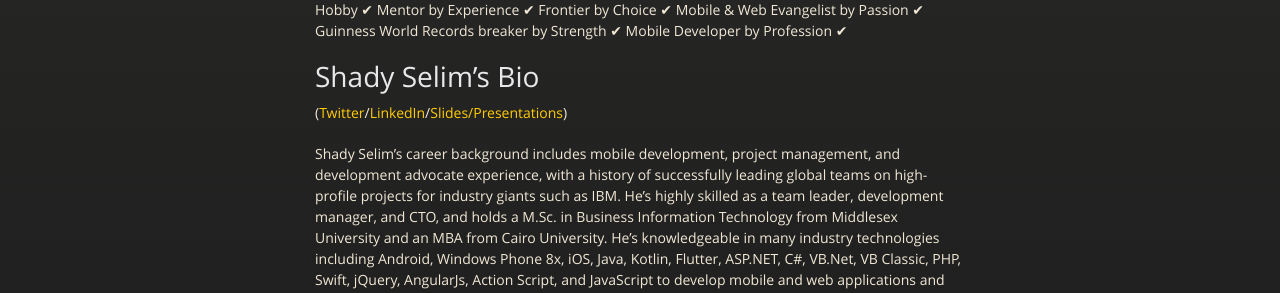
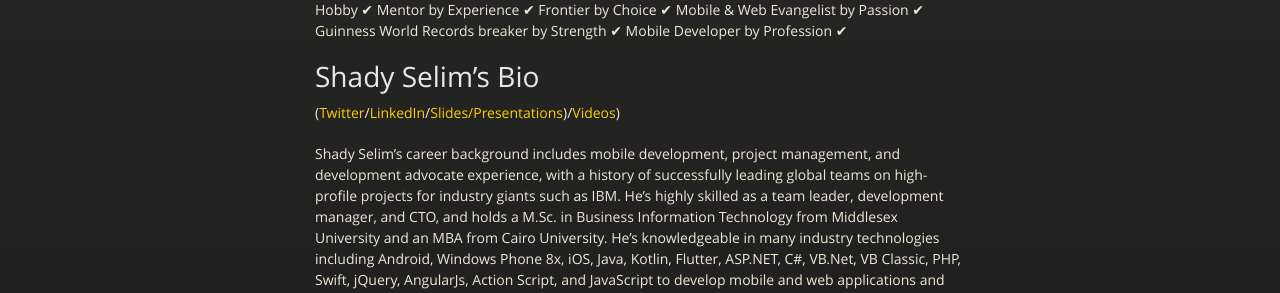
Before and after one commit to Shady-Selim/shady-selim.github.io, a Jekyll site: the page built from index.md, in a window 1280 px wide and 900 px high. Shown: the part 334-627 px from the top of the window. Built offline with Jekyll 4.4.1, drawn with Linux system fonts in a browser that asks for light colours; our own code applies the rules of GitHub Pages for plain Markdown files.

Commit message:
Update index.md

```diff
--- a/index.md
+++ b/index.md
@@ -16,7 +16,7 @@ Mobile Developer by Profession ✔
 
 
 # Shady Selim's Bio
-([Twitter](https://twitter.com/dr_Shady_Selim)/[LinkedIn](https://www.linkedin.com/in/shadyselim)/[Slides/Presentations](https://www.slideshare.net/bagaa))
+([Twitter](https://twitter.com/dr_Shady_Selim)/[LinkedIn](https://www.linkedin.com/in/shadyselim)/[Slides/Presentations](https://www.slideshare.net/bagaa))/[Videos](https://www.youtube.com/channel/UCxli98N2RGm8mvdFyuoBfZQ))
 
 Shady Selim's career background includes mobile development, project management, and development advocate experience, with a history of successfully leading global teams on high-profile projects for industry giants such as IBM. He's highly skilled as a team leader, development manager, and CTO, and holds a M.Sc. in Business Information Technology from Middlesex University and an MBA from Cairo University. He's knowledgeable in many industry technologies including Android, Windows Phone 8x, iOS, Java, Kotlin, Flutter, ASP.NET, C#, VB.Net, VB Classic, PHP, Swift, jQuery, AngularJs, Action Script, and JavaScript to develop mobile and web applications and design concepts.
 
```
